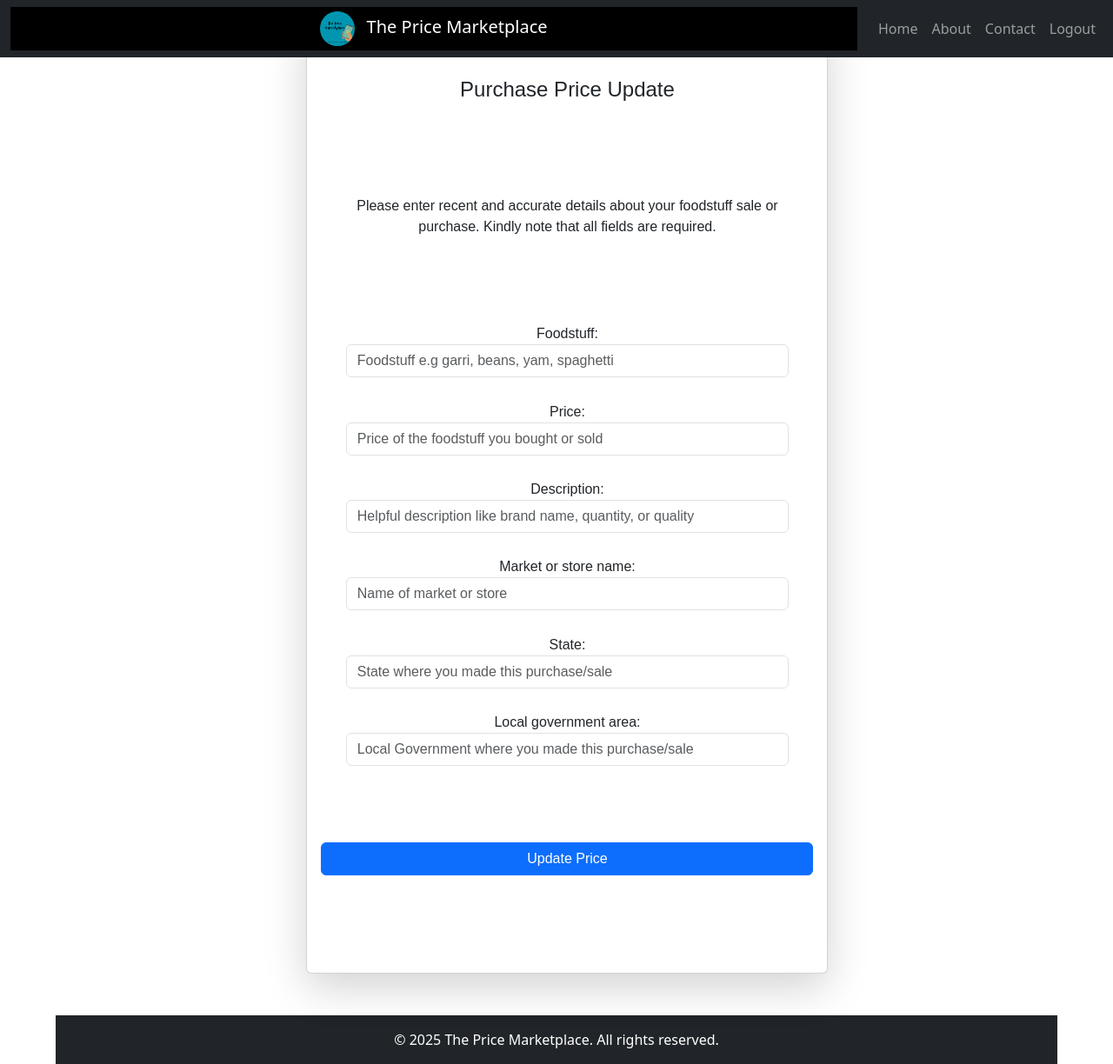
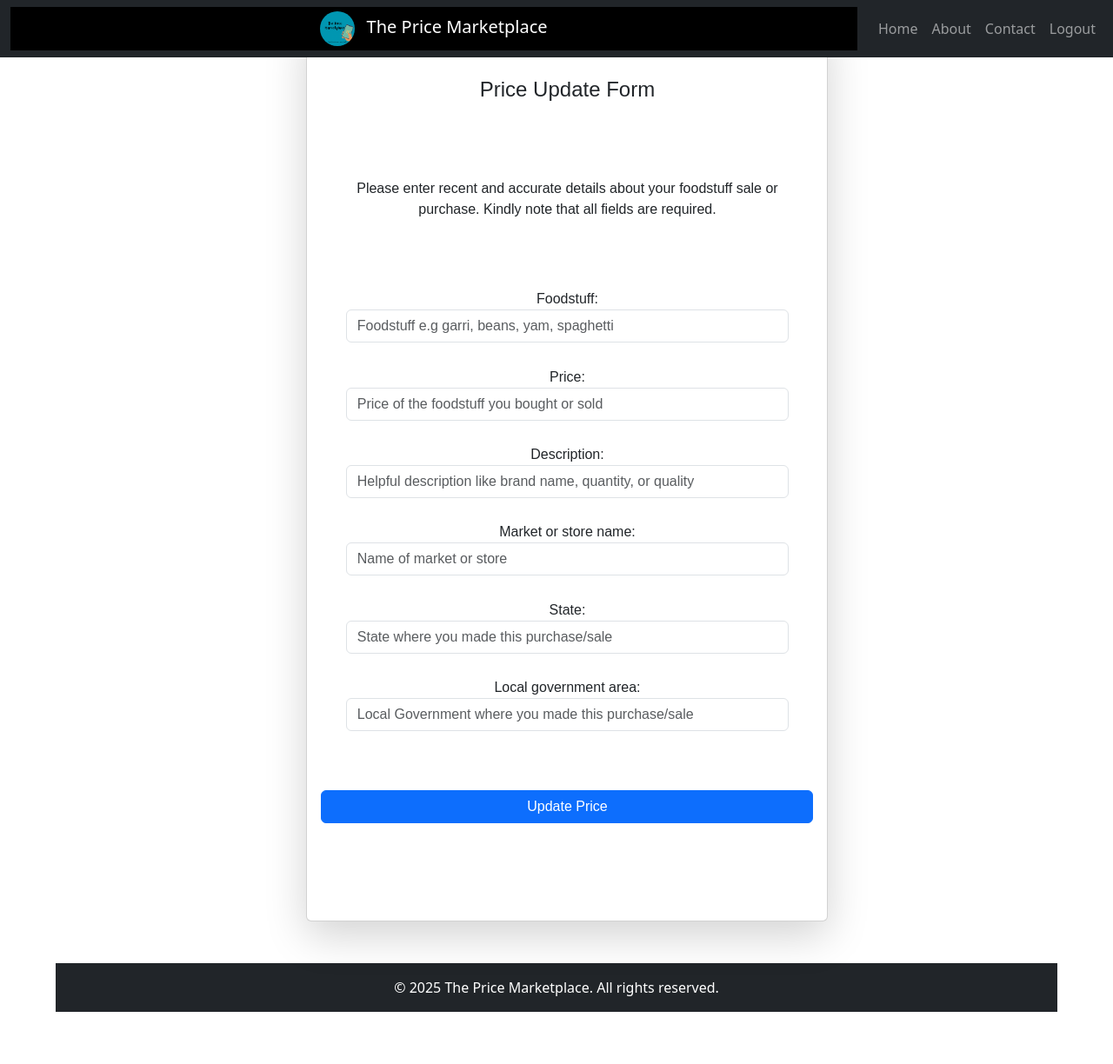
Before and after one commit to investor-uyah/PriceStore, a Django app: page /purchaseupdate/ in a window 1280 px wide. Shown: the whole page at 87% size. After the commit the page ends 1164 px from the top, so only its background shows below. Run offline with Django 5.2, Linux system fonts and the light colour scheme; the first user in the database is signed in.

Commit message:
spacing out elements on update form

```diff
--- a/Main/templates/purchaseupdate.html
+++ b/Main/templates/purchaseupdate.html
@@ -7,19 +7,19 @@
   <div class="container d-flex justify-content-center align-items-center vh-70">
         <div class="card shadow-lg" style="width: 70%; max-width: 600px;">
       <div class="card-body">
-        <h4 class="card-title text-center mb-4">Purchase Price Update</h4>
+        <h4 class="card-title text-center mb-1">Price Update Form</h4>
 
                 <form method="post">
           {% csrf_token %}
 
-                    <div class="mb-4">
+                    <div class="mb-1">
             <p>Please enter recent and accurate details about your foodstuff sale or purchase. Kindly note that all fields are required.</p>
           </div>
 
                     {{ form.as_p }}
 
                     <div class="d-grid">
-            <button type="submit" class="btn btn-primary mt-4">Update Price</button>
+            <button type="submit" class="btn btn-primary mt-1">Update Price</button>
           </div>
         </form>
               </div>
```
